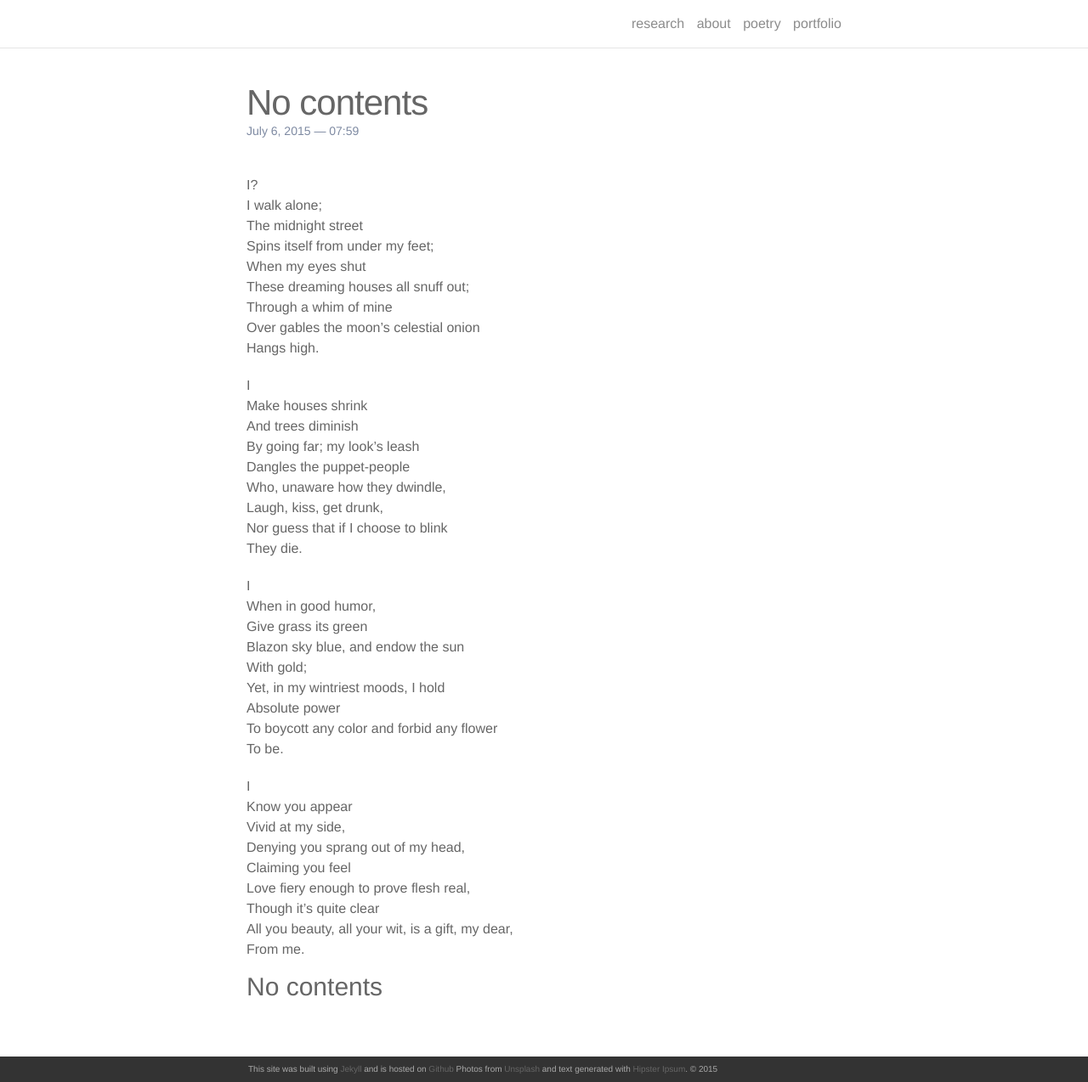
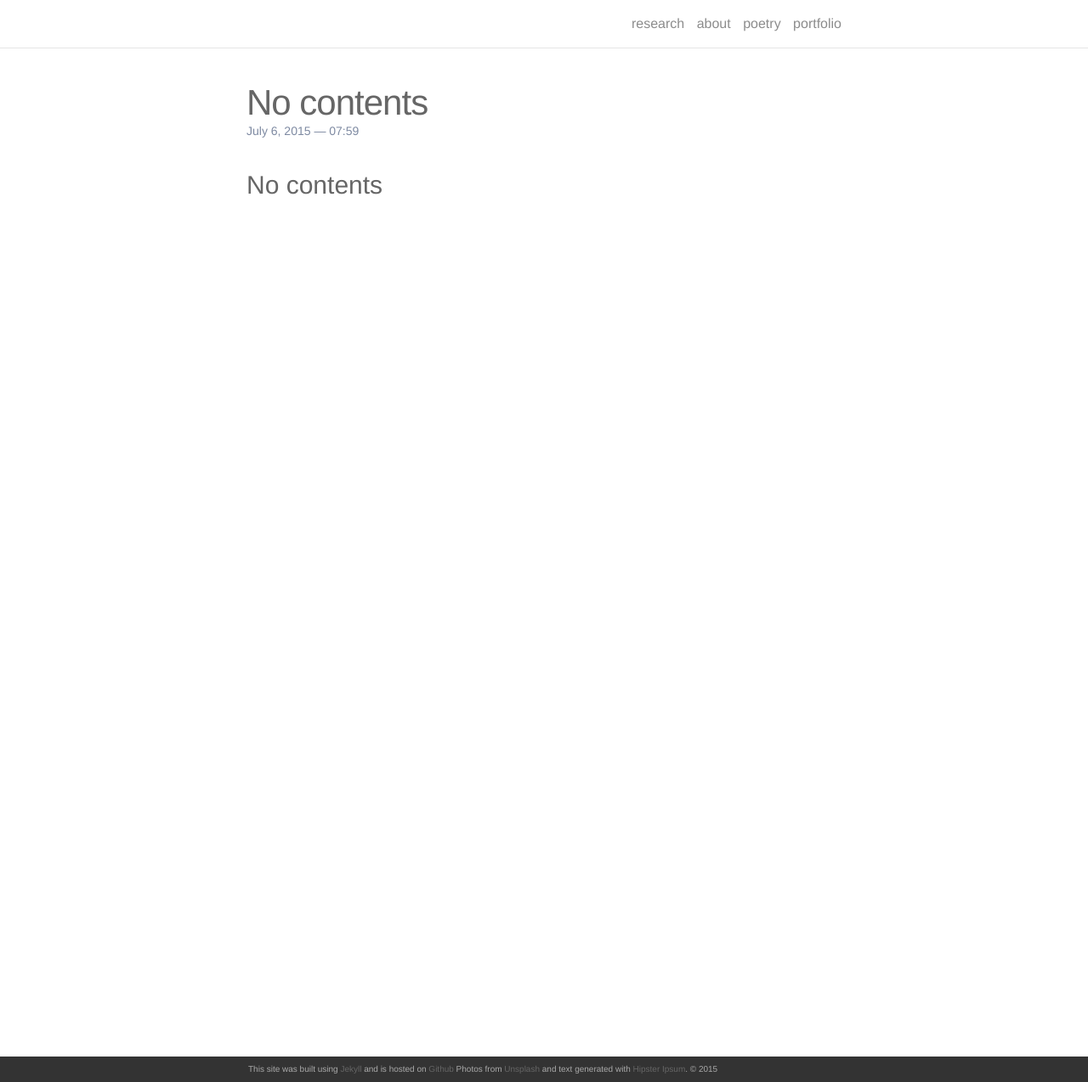
Before and after one commit to lucid2713/lucid2713.github.io, a Jekyll site: the page built from _poetry/2015-07-06-soliloquy.markdown, in a window 1280 px wide and 1274 px high. Shown: the whole window at 85% size. Built offline with Jekyll 4.4.1, drawn with Linux system fonts in a browser that asks for light colours; nearby versions of some CDN libraries.

Commit message:
no poetry

```diff
--- a/_poetry/2015-07-06-soliloquy.markdown
+++ b/_poetry/2015-07-06-soliloquy.markdown
@@ -3,45 +3,6 @@ layout: post
 title: No contents
 date: 2015-07-06 07:59:00
 ---
-I?
-I walk alone;
-The midnight street
-Spins itself from under my feet;
-When my eyes shut
-These dreaming houses all snuff out;
-Through a whim of mine
-Over gables the moon's celestial onion
-Hangs high.
-
-I
-Make houses shrink
-And trees diminish
-By going far; my look's leash
-Dangles the puppet-people
-Who, unaware how they dwindle,
-Laugh, kiss, get drunk,
-Nor guess that if I choose to blink
-They die.
-
-I
-When in good humor,
-Give grass its green
-Blazon sky blue, and endow the sun
-With gold;
-Yet, in my wintriest moods, I hold
-Absolute power
-To boycott any color and forbid any flower
-To be.
-
-I
-Know you appear
-Vivid at my side,
-Denying you sprang out of my head,
-Claiming you feel
-Love fiery enough to prove flesh real,
-Though it's quite clear
-All you beauty, all your wit, is a gift, my dear,
-From me.
 
 
 
```
Also changed, not shown: _poetry/2015-05-05-emperor.markdown (+0 -15 lines), _poetry/2015-08-06-fantasy.markdown (+0 -21 lines).
